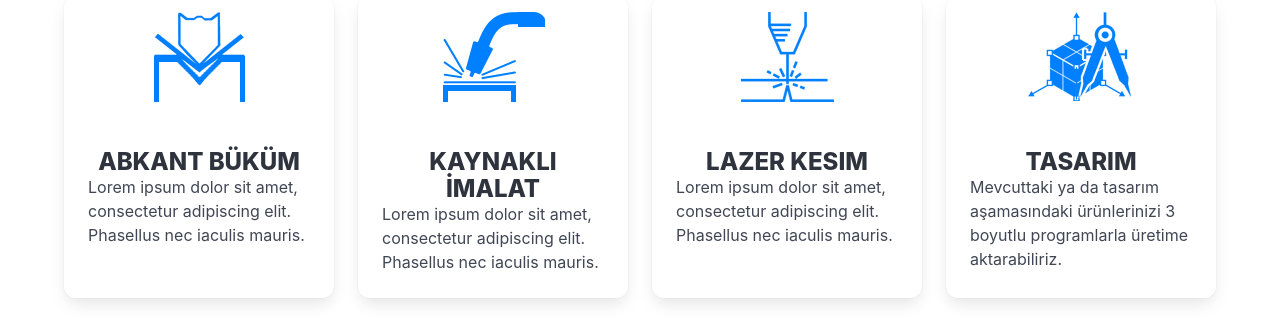
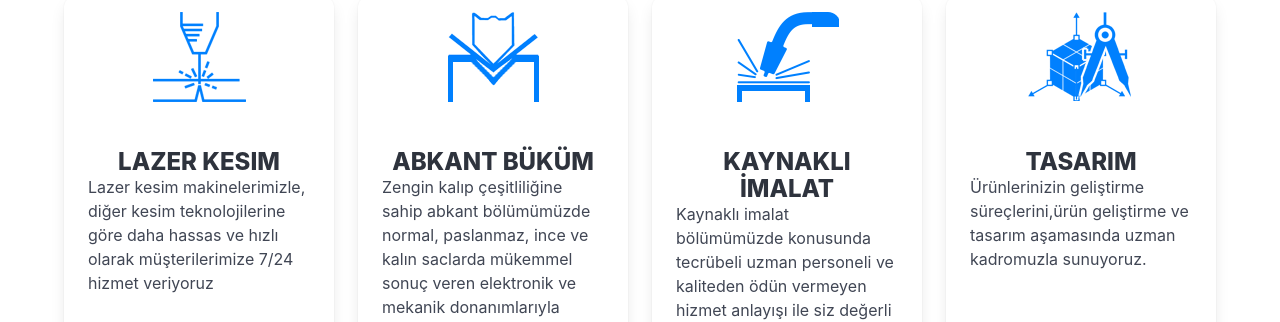
Before and after one commit to rbamimarlik/vistaauto-landing, a plain HTML site: page index.html in a window 1280 px wide. Shown: the part 636-958 px from the top of the page. Drawn offline with nearby package versions, Linux system fonts and the light colour scheme; files that its build step writes are made by us from their sources.

Commit message:
update services

```diff
--- a/index.html
+++ b/index.html
@@ -66,8 +66,25 @@
       <div class="container">
         <h2 id="services" class="title is-2">Hizmetlerimiz</h2>
         <div class="columns">
+          <!-- box 1 -->
           <div class="service column is-6 is-3-desktop">
-            <!-- box 1 -->
+            <div class="card">
+              <div class="card-image">
+                <figure class="service-icon-wrapper">
+                  <img src="/img/content/lazer/icon.png" alt="LAZER KESIM">
+                </figure>
+              </div>
+              <div class="card-content">
+                <h2 class="title is-4 has-text-centered">LAZER KESIM</h2>
+                <p>
+                  Lazer kesim makinelerimizle, diğer kesim teknolojilerine göre daha hassas ve hızlı olarak müşterilerimize 7/24 hizmet veriyoruz
+                </p>
+              </div>
+            </div>
+          </div>
+
+          <div class="service column is-6 is-3-desktop">
+            <!-- box 2 -->
             <div class="card">
               <div class="card-image">
                 <figure class="service-icon-wrapper">
@@ -77,12 +94,12 @@
               <div class="card-content">
                 <h2 class="title is-4 has-text-centered">ABKANT BÜKÜM</h2>
                 <p>
-                  Lorem ipsum dolor sit amet, consectetur adipiscing elit. Phasellus nec iaculis mauris.
+                  Zengin kalıp çeşitliliğine sahip abkant bölümümüzde normal, paslanmaz, ince ve kalın saclarda mükemmel sonuç veren elektronik ve mekanik donanımlarıyla tasarımlarınız için üstün çözümler sunuyoruz
                 </p>
               </div>
             </div>
           </div>
-          <!-- box 2 -->
+          <!-- box 3 -->
           <div class="service column is-6 is-3-desktop">
             <div class="card">
               <div class="card-image">
@@ -93,23 +110,7 @@
               <div class="card-content">
                 <h2 class="title is-4 has-text-centered">KAYNAKLI İMALAT</h2>
                 <p>
-                  Lorem ipsum dolor sit amet, consectetur adipiscing elit. Phasellus nec iaculis mauris.
-                </p>
-              </div>
-            </div>
-          </div>
-          <!-- box 3 -->
-          <div class="service column is-6 is-3-desktop">
-            <div class="card">
-              <div class="card-image">
-                <figure class="service-icon-wrapper">
-                  <img src="/img/content/lazer/icon.png" alt="LAZER KESIM">
-                </figure>
-              </div>
-              <div class="card-content">
-                <h2 class="title is-4 has-text-centered">LAZER KESIM</h2>
-                <p>
-                  Lorem ipsum dolor sit amet, consectetur adipiscing elit. Phasellus nec iaculis mauris.
+                  Kaynaklı imalat bölümümüzde konusunda tecrübeli uzman personeli ve kaliteden ödün vermeyen hizmet anlayışı ile siz değerli müşterilerimize kaynaklı imalat konusunda hizmet sunmaktayız.
                 </p>
               </div>
             </div>
@@ -126,7 +127,7 @@
               <div class="card-content">
                 <h2 class="title is-4 has-text-centered">TASARIM</h2>
                 <p>
-                  Mevcuttaki ya da tasarım aşamasındaki ürünlerinizi 3 boyutlu programlarla üretime aktarabiliriz.
+                  Ürünlerinizin geliştirme süreçlerini,ürün geliştirme ve tasarım aşamasında uzman kadromuzla sunuyoruz.
                 </p>
               </div>
             </div>
```
